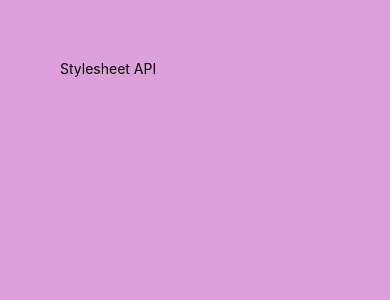
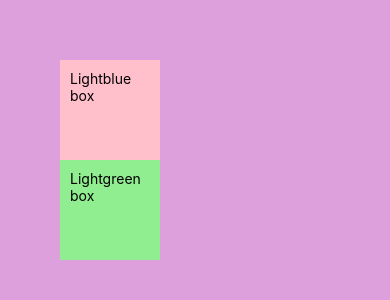
Before and after one commit to Marvellous890/my-react-native, a React Native app: screen / in a window 390 px wide. Shown: the top 300 px of the page. Built offline with nearby package versions, Linux system fonts and the light colour scheme.

Commit message:
multiple styles

```diff
--- a/App.js
+++ b/App.js
@@ -4,7 +4,12 @@
 
   return (
     <View style={styles.container}>
-      <Text style={styles.title}>Stylesheet API</Text>
+      <View style={[styles.lightblueBg, styles.box]}>
+        <Text>Lightblue box</Text>
+      </View>
+      <View style={[styles.box, styles.lightgreenBg]}>
+        <Text>Lightgreen box</Text>
+      </View>
     </View>
   )
 }
@@ -15,5 +20,16 @@
     backgroundColor: "plum",
     padding: 60
   },
-  title: {}
+  box: {
+    width: 100,
+    height: 100,
+    padding: 10,
+    backgroundColor: "pink",
+  },
+  lightblueBg: {
+    backgroundColor: "lightblue",
+  },
+  lightgreenBg: {
+    backgroundColor: "lightgreen",
+  },
 })
```
